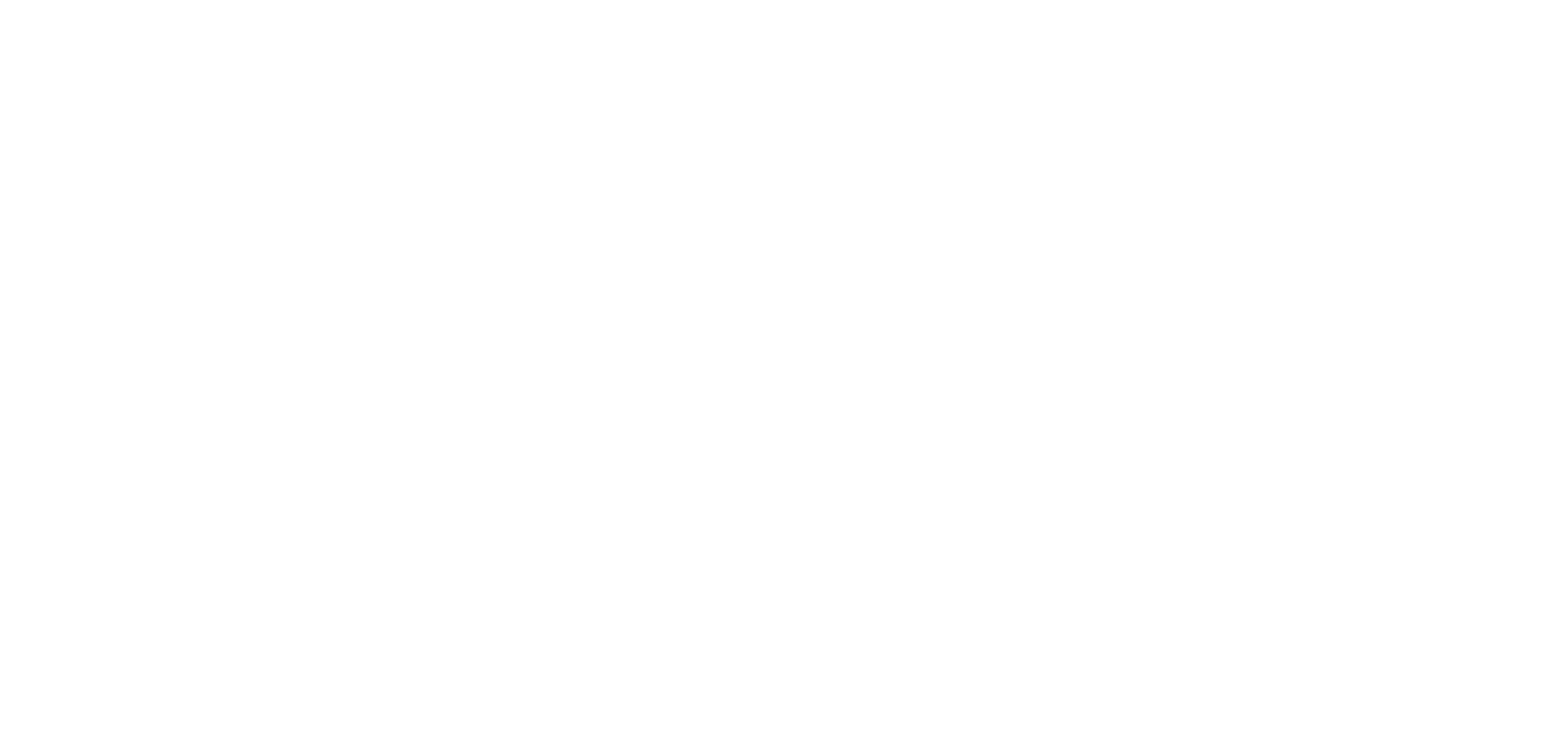
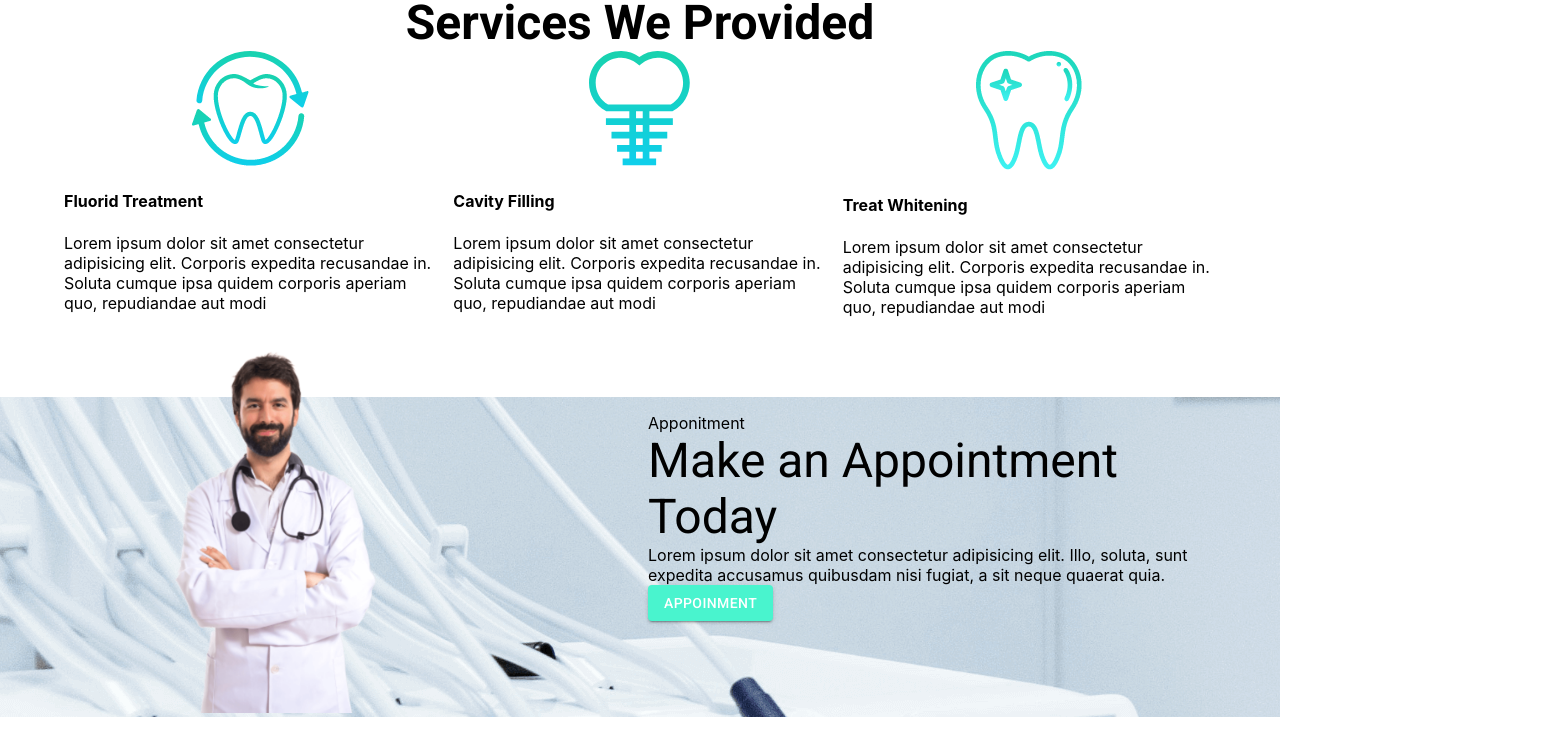
Before and after one commit to proloypaul/doctors-portal-client, a React (Create React App) app: page /home in a window 1280 px wide. Shown: the part 726-1482 px from the top of the page, 1552 px wide, since content can reach past the window. Before the commit the page ends 800 px from the top, so only its background shows below. Built offline with nearby package versions, Linux system fonts and the light colour scheme.

Commit message:
your appoinment added

```diff
--- a/package.json
+++ b/package.json
@@ -5,10 +5,12 @@
   "dependencies": {
     "@emotion/react": "^11.5.0",
     "@emotion/styled": "^11.3.0",
+    "@mui/lab": "^5.0.0-alpha.53",
     "@mui/material": "^5.0.6",
     "@testing-library/jest-dom": "^5.15.0",
     "@testing-library/react": "^11.2.7",
     "@testing-library/user-event": "^12.8.3",
+    "date-fns": "^2.25.0",
     "react": "^17.0.2",
     "react-dom": "^17.0.2",
     "react-router-dom": "^5.3.0",
--- a/src/App.js
+++ b/src/App.js
@@ -1,6 +1,7 @@
 import { BrowserRouter as Router, Switch, Route } from 'react-router-dom';
 import './App.css';
 import Home from './Component/Home/Home';
+import YourAppointment from './Component/YourAppointment/YourAppointment';
 
 function App() {
   return (
@@ -10,6 +11,12 @@
           <Route exact path="/">
             <Home></Home>
           </Route>
+          <Route path="/home">
+            <Home></Home>
+          </Route>
+          <Route path="/yourAppointment">
+            <YourAppointment></YourAppointment>
+          </Route>
         </Switch>
       </Router>
     </div>
--- /dev/null
+++ b/src/Component/Apponitment/Apponitment.js
@@ -0,0 +1,39 @@
+import React from 'react';
+import Box from '@mui/material/Box';
+import Grid from '@mui/material/Grid';
+import { Button, Container, Typography } from '@mui/material';
+import doctorImg from '../../images/doctor.png';
+import ApponitmentBg from '../../images/appointment-bg.png'
+const Apponitment = () => {
+    const appointmentBanner = {
+        background: `url(${ApponitmentBg})`,
+        backgroundColor: 'rgba(179, 157, 153, 0.6)',
+        backgroundBlendMode: 'darken, luminocity'
+    }
+    return (
+        <Box sx={{ flexGrow: 1, my:5 }} style={appointmentBanner}>
+            <Container>
+                <Grid container spacing={2}>
+                    <Grid item xs={12} md={6}>
+                        <img style={{width: "400px", marginTop:"-100px"}} src={doctorImg} alt="Empty"/>
+                    </Grid>
+                    <Grid item xs={12} md={6}>
+                        <Typography variant="p" component="div">
+                            Apponitment
+                        </Typography>
+                        <Typography variant="h3" component="div">
+                            Make an Appointment Today
+                        </Typography>
+                        <Typography variant="p" component="div">
+                            Lorem ipsum dolor sit amet consectetur adipisicing elit. Illo, soluta, sunt expedita accusamus quibusdam nisi fugiat, a sit neque quaerat quia.
+                        </Typography>
+                        <Button variant="contained" style={{backgroundColor: '#49F4CE'}}>Appoinment</Button>
+
+                    </Grid>
+                </Grid>
+            </Container>
+        </Box>
+    );
+};
+
+export default Apponitment;
--- /dev/null
+++ b/src/Component/Calander/Calander.js
@@ -0,0 +1,24 @@
+import React from 'react';
+import TextField from '@mui/material/TextField';
+import AdapterDateFns from '@mui/lab/AdapterDateFns';
+import LocalizationProvider from '@mui/lab/LocalizationProvider';
+import StaticDatePicker from '@mui/lab/StaticDatePicker';
+
+const Calander = () => {
+    const [value, setValue] = React.useState(new Date());
+    return (
+        <LocalizationProvider dateAdapter={AdapterDateFns}>
+            <StaticDatePicker
+                displayStaticWrapperAs="desktop"
+                openTo="year"
+                value={value}
+                onChange={(newValue) => {
+                setValue(newValue);
+                }}
+                renderInput={(params) => <TextField {...params} />}
+            />
+      </LocalizationProvider>
+    );
+};
+
+export default Calander;
--- a/src/Component/Header/Header.js
+++ b/src/Component/Header/Header.js
@@ -5,6 +5,7 @@
 import Typography from '@mui/material/Typography';
 import Button from '@mui/material/Button';
 import IconButton from '@mui/material/IconButton';
+import { Link } from 'react-router-dom';
 // import MenuIcon from '@mui/icons-material/Menu';
 
 
@@ -25,6 +26,7 @@
                 <Typography variant="h6" component="div" sx={{ flexGrow: 1 }}>
                 News
                 </Typography>
+                <Link to="/yourAppointment"><Button color="inherit">Appointment</Button></Link>
                 <Button color="inherit">Login</Button>
             </Toolbar>
             </AppBar>
--- a/src/Component/Home/Home.js
+++ b/src/Component/Home/Home.js
@@ -1,4 +1,5 @@
 import React from 'react';
+import Apponitment from '../Apponitment/Apponitment';
 import Banner from '../Banner/Banner';
 import Header from '../Header/Header';
 import Services from '../Services/Services';
@@ -9,6 +10,7 @@
             <Header></Header>
             <Banner></Banner>
             <Services></Services>
+            <Apponitment></Apponitment>
         </div>
     );
 };
--- /dev/null
+++ b/src/Component/YourAppointment/AppointmentHeader/AppointmentHeader.js
@@ -0,0 +1,22 @@
+import { Container, Grid } from '@mui/material';
+import React from 'react';
+import chairTwo from '../../../images/chair.png'
+import Calander from '../../Calander/Calander';
+
+const AppointmentHeader = () => {
+    return (
+        <Container>
+            <Grid container spacing={2}>
+                <Grid item xs={12} md={6}>
+                    <h1>Hellow grid</h1>
+                    <Calander></Calander>
+                </Grid>
+                <Grid item xs={12} md={6}>
+                    <img src={chairTwo} alt="Empty!" style={{width: '100%'}}/>
+                </Grid>
+            </Grid>
+        </Container>
+    );
+};
+
+export default AppointmentHeader;
--- /dev/null
+++ b/src/Component/YourAppointment/AvailableAppointment/AvailableAppointment.js
@@ -0,0 +1,11 @@
+import React from 'react';
+
+const AvailableAppointment = () => {
+    return (
+        <div>
+            <h1>Appointment available</h1>
+        </div>
+    );
+};
+
+export default AvailableAppointment;
--- /dev/null
+++ b/src/Component/YourAppointment/YourAppointment.js
@@ -0,0 +1,16 @@
+import React from 'react';
+import Header from '../Header/Header';
+import AppointmentHeader from './AppointmentHeader/AppointmentHeader';
+import AvailableAppointment from './AvailableAppointment/AvailableAppointment';
+
+const YourAppointment = () => {
+    return (
+        <div>
+            <Header></Header>
+            <AppointmentHeader></AppointmentHeader>
+            <AvailableAppointment></AvailableAppointment>
+        </div>
+    );
+};
+
+export default YourAppointment;
```
Also changed, not shown: 1 other file (tests, documents, lock files or other folders).
